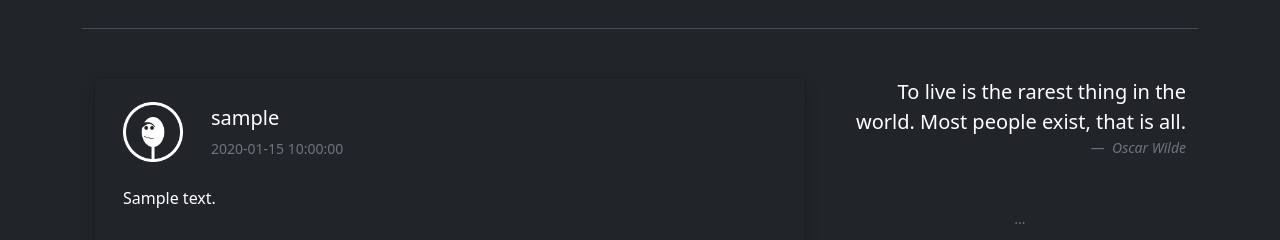
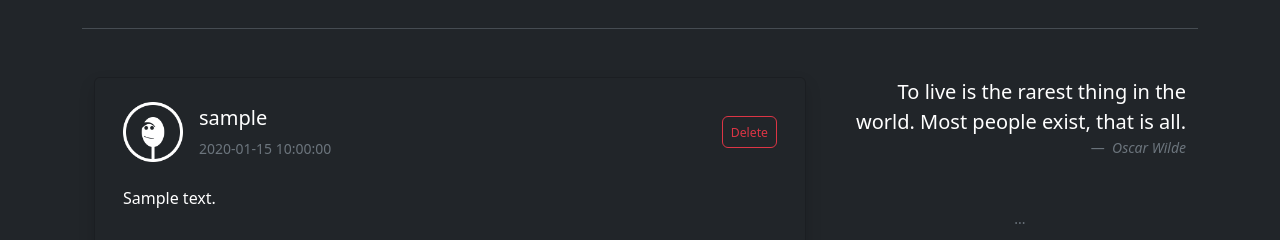
Before and after one commit to ary-na/shiny-spoon, a Flask app: page /user-account in a window 1280 px wide. Shown: the part 386-626 px from the top of the page. Run offline with Flask 2, Linux system fonts and the light colour scheme; the visitor is signed in with stand-in values (Sample User, id 1); a database or web service that is not in the repository returns one stand-in record (values such as "Sample title"); data that the repository does not hold is empty.

Commit message:
Minor changes to the website layout

```diff
--- a/ss/templates/ss/account/user.html
+++ b/ss/templates/ss/account/user.html
@@ -39,14 +39,21 @@
                             {# Posts #}
                             <div class="card text-bg-dark mb-4 shadow">
                                 <div class="card-body py-sm-4 d-flex flex-column gap-4">
-                                    <div class="container-fluid d-flex flex-row gap-3 justify-content-center align-items-center align-content-center">
-                                        <img src="{{ url_for('static', filename='img/user/default-user-profile-img-white.png') }}"
-                                             width="60" height="60" alt="User Profile Image"/>
-                                        <div class="container-fluid d-flex flex-column justify-content-between">
-                                            <h5>{{ user['username'] }}</h5>
-                                            <small class="text-muted">{{ post['date_time_utc'] }}</small>
+                                    {# Post header #}
+                                    <div class="container-fluid d-flex justify-content-between align-items-center align-content-center">
+                                        <div class="d-flex flex-row gap-3 justify-content-start align-items-center align-content-center">
+                                            <img src="{{ url_for('static', filename='img/user/default-user-profile-img-white.png') }}"
+                                                 width="60" height="60" alt="User Profile Image"/>
+                                            <div class="d-flex flex-column justify-content-between">
+                                                <h5>{{ user['username'] }}</h5>
+                                                <small class="text-muted">{{ post['date_time_utc'] }}</small>
+                                            </div>
                                         </div>
+                                            <a class="btn btn-sm btn-outline-danger rounded"><small>Delete</small></a>
+
                                     </div>
+
+                                    {# Post body #}
                                     <div class="container-fluid d-flex flex-column gap-3">
                                         <p class="card-text">{{ post['description'] }}</p>
                                         {% if post['img_key'] %}
--- a/ss/templates/ss/index.html
+++ b/ss/templates/ss/index.html
@@ -22,10 +22,10 @@
                             {# Posts #}
                             <div class="card text-bg-dark mb-4 shadow">
                                 <div class="card-body py-sm-4 d-flex flex-column gap-4">
-                                    <div class="container-fluid d-flex flex-row gap-3 justify-content-center align-items-center align-content-center">
+                                    <div class="container-fluid d-flex flex-row gap-3 justify-content-start align-items-center align-content-center">
                                         <img src="{{ url_for('static', filename='img/user/default-user-profile-img-white.png') }}"
                                              width="60" height="60" alt="User Profile Image"/>
-                                        <div class="container-fluid d-flex flex-column justify-content-between">
+                                        <div class="d-flex flex-column justify-content-between">
                                             <h5>{{ user['username'] }}</h5>
                                             <small class="text-muted">{{ post['date_time_utc'] }}</small>
                                         </div>
```
